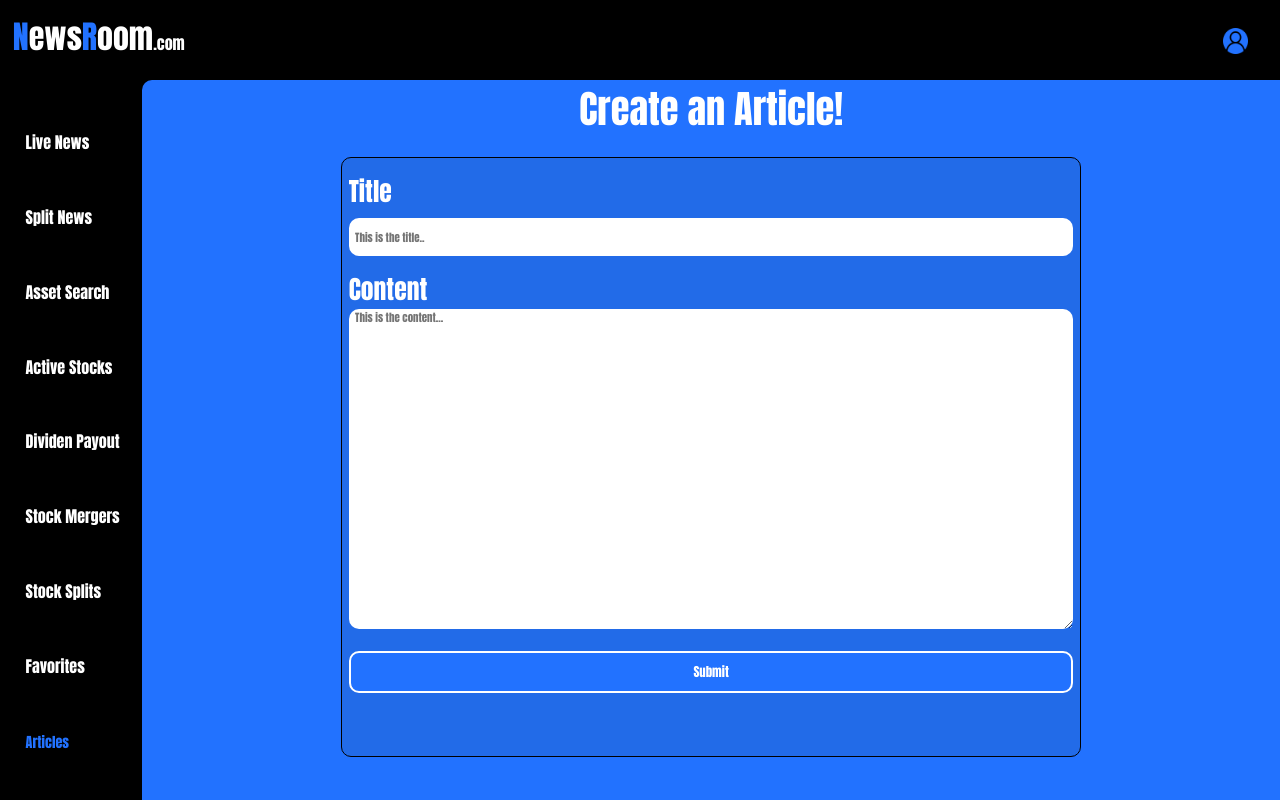
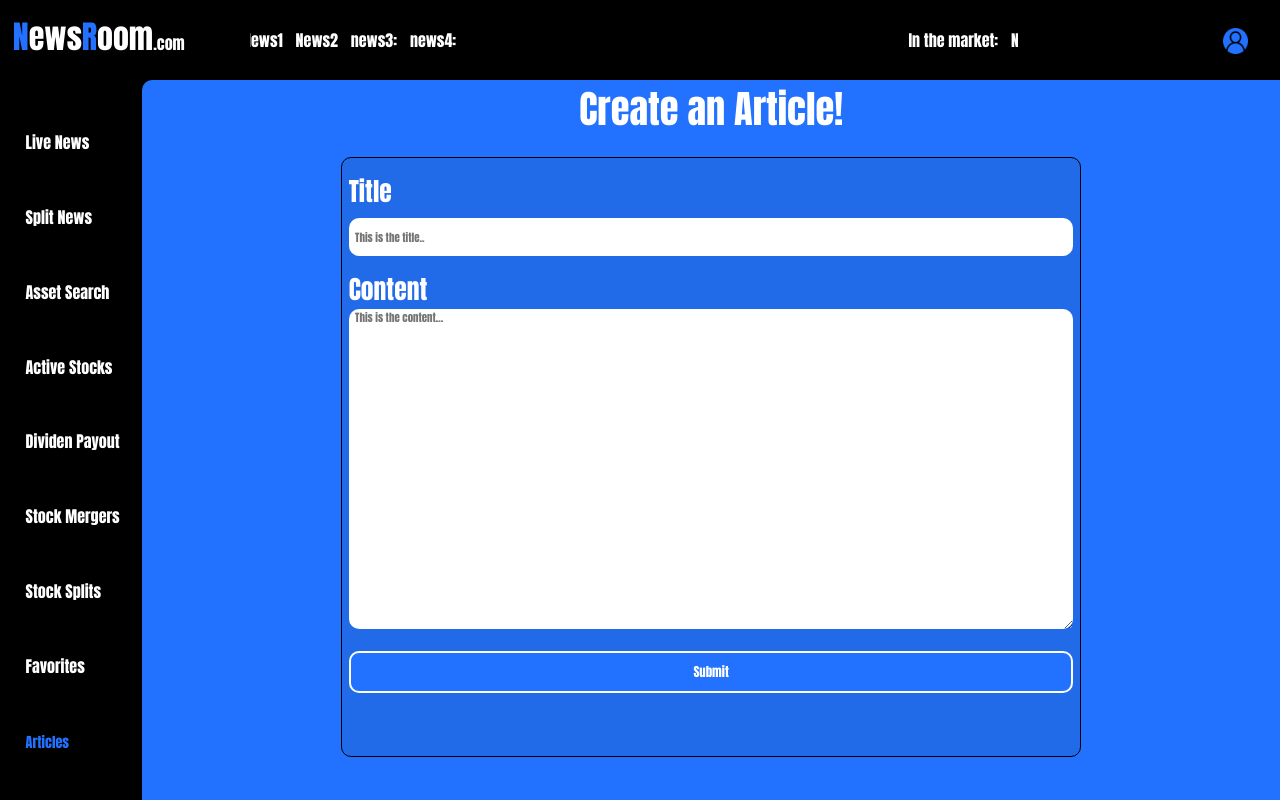
Before and after one commit to JakeKorobellis/NewsApp, a React (Create React App) app in the folder frontend/: page /content/articles/create in a window 1280 px wide. Built offline with nearby package versions, Linux system fonts and the light colour scheme; no server answers.

Commit message:
New feature added

```diff
--- a/frontend/package.json
+++ b/frontend/package.json
@@ -10,6 +10,7 @@
     "lightweight-charts": "^4.0.1",
     "react": "^18.2.0",
     "react-dom": "^18.2.0",
+    "react-fast-marquee": "^1.6.2",
     "react-scripts": "5.0.1",
     "react-search-autocomplete": "^8.5.2",
     "react-use-websocket": "^4.3.1",
--- a/frontend/src/App.css
+++ b/frontend/src/App.css
@@ -441,6 +441,12 @@ a{
   border-radius: 10px;
   font-family: 'Anton', sans-serif;
   border: none;
+}
+.rotate-title-dece{
+  margin-left: 1vw;
+}
+.font-marquee{
+  font-size: 1.25vw;
 }
 .success-btn{
 color: black;  font-size: 1.5vw;
--- a/frontend/src/components/header.js
+++ b/frontend/src/components/header.js
@@ -1,5 +1,6 @@
 import React from "react";
 import user from "./pictures/user.png";
+import Marquee from "react-fast-marquee";
 
 function Header() {
   /**
@@ -18,6 +19,22 @@ function Header() {
           </a>
         </div>
       </div>
+      <div>
+        <Marquee
+          style={{
+            width: "60vw",
+            height: "10vh",
+          }}
+          gradient={false}
+          speed={20}
+        >
+          <div className="rotate-title font-marquee">In the market:</div>
+          <div className="rotate-title-dece font-marquee">News1 </div>
+          <div className="rotate-title-dece font-marquee">News2 </div>
+          <div className="rotate-title-dece font-marquee">news3: </div>
+          <div className="rotate-title-dece font-marquee">news4: </div>
+        </Marquee>
+      </div>
       <div className="fifityvw2">
         {" "}
         <a href="/useredit">
```
Also changed, not shown: 1 other file (tests, documents, lock files or other folders).
